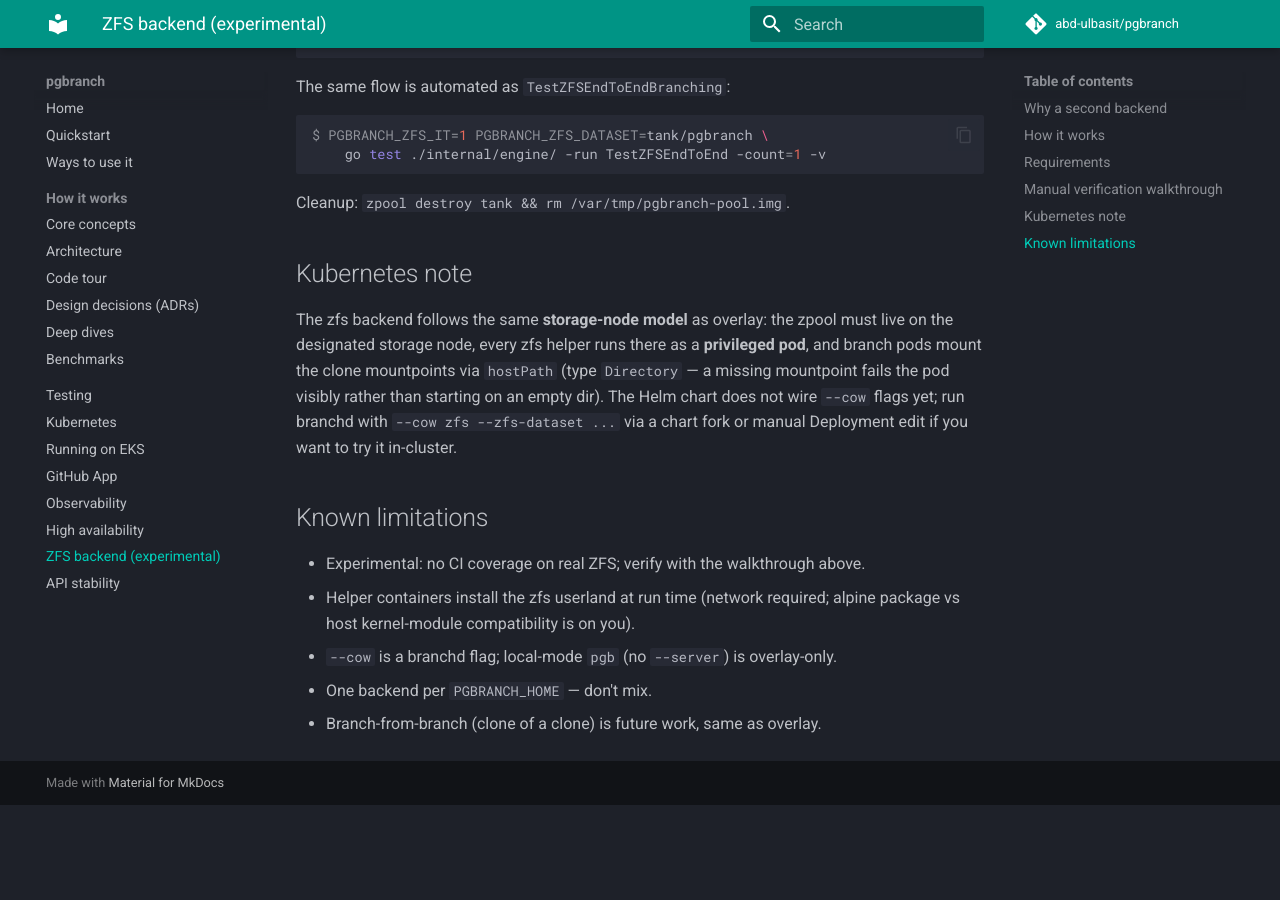
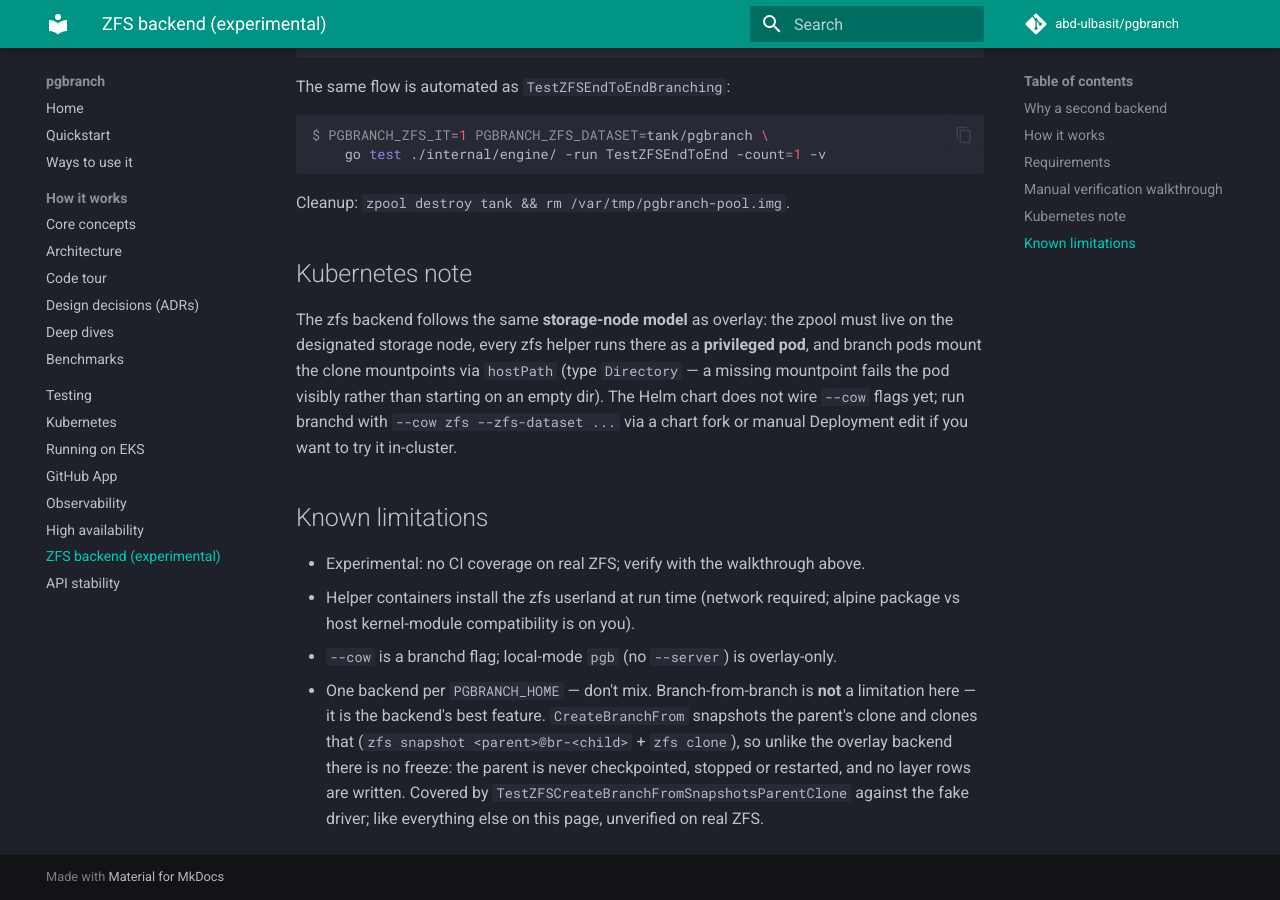
Before and after one commit to abd-ulbasit/pgoverlay, an MkDocs documentation site: the page built from docs/zfs.md, in a window 1280 px wide and 900 px high, scrolled down 3457 px. Built offline with MkDocs 1.6.1 and Material for MkDocs 9.7.7, drawn with Linux system fonts in a browser that asks for light colours; comment, search, counter and statistics services are not loaded; before the commit the page ends 4262 px from its top, so only the background shows below that.

Commit message:
docs: zfs branch-from-branch is the backend's best feature, not a limitation
docs/zfs.md's "Known limitations" still listed "Branch-from-branch (clone of a
clone) is future work, same as overlay" — the same stale claim just removed
from the README, and wrong in the opposite direction here: on ZFS this is the
one place the backend clearly beats overlay. CreateBranchFrom snapshots the
parent's clone and clones that, with no freeze and no parent restart
(internal/engine/freeze.go, TestZFSCreateBranchFromSnapshotsParentClone).

Also surfaces `make vuln` and `make check-toolchain` in the README's
development section — a gate nobody knows to run is a gate that only ever
fails in CI.

Co-Authored-By: Claude Opus 5 <noreply@anthropic.com>

```diff
--- a/docs/zfs.md
+++ b/docs/zfs.md
@@ -178,4 +178,10 @@ manual Deployment edit if you want to try it in-cluster.
   alpine package vs host kernel-module compatibility is on you).
 - `--cow` is a branchd flag; local-mode `pgb` (no `--server`) is overlay-only.
 - One backend per `PGBRANCH_HOME` — don't mix.
-- Branch-from-branch (clone of a clone) is future work, same as overlay.
+Branch-from-branch is **not** a limitation here — it is the backend's best
+feature. `CreateBranchFrom` snapshots the parent's clone and clones that
+(`zfs snapshot <parent>@br-<child>` + `zfs clone`), so unlike the overlay
+backend there is no freeze: the parent is never checkpointed, stopped or
+restarted, and no layer rows are written. Covered by
+`TestZFSCreateBranchFromSnapshotsParentClone` against the fake driver; like
+everything else on this page, unverified on real ZFS.
```
Also changed, not shown: README.md (+2 -0 lines).
